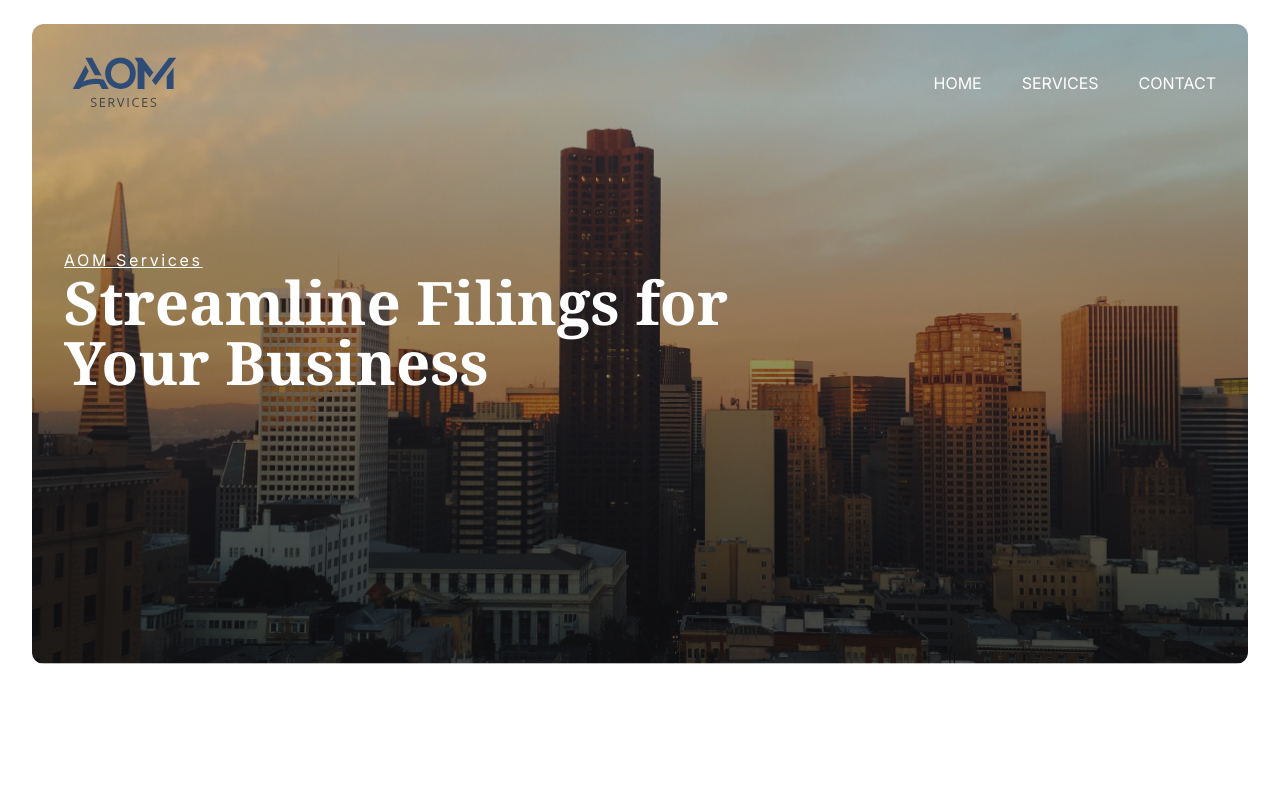
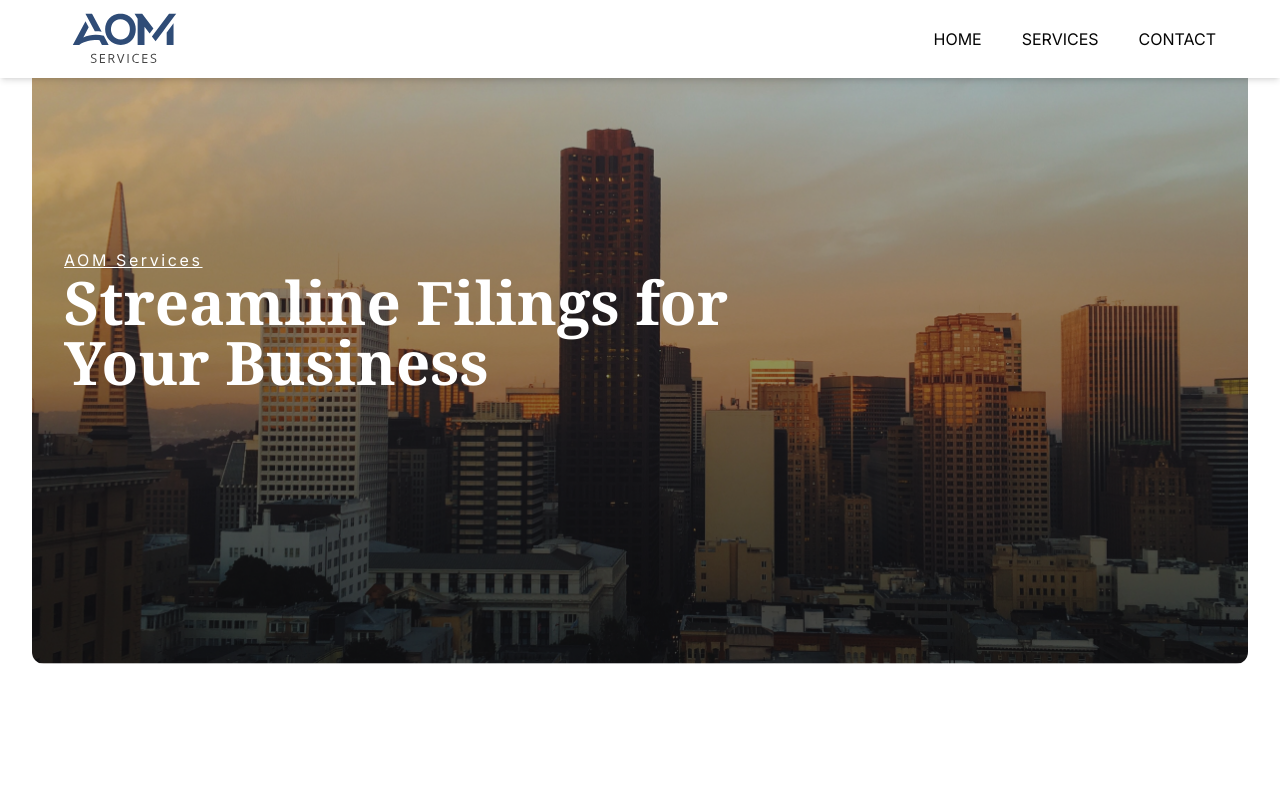
Before and after one commit to Sainath213/aom-services, a Next.js app: page / in a window 1280 px wide. Shown: the top 796 px of the page. Built offline with nearby package versions, Linux system fonts and the light colour scheme; a web font is replaced by a local one.

Commit message:
add navbar scroll animation

```diff
--- a/app/(shared)/Navbar.tsx
+++ b/app/(shared)/Navbar.tsx
@@ -1,14 +1,16 @@
 'use client';
 
-import { MouseEventHandler, useState } from 'react';
+import { MouseEventHandler, useEffect, useState } from 'react';
 import Link from 'next/link';
 import BurguerMobileIcon from '@/public/svg/BurguerMobileIcon';
 import NavbarIcon from '@/public/svg/NavbarIcon';
 import cn from 'clsx';
-import { motion } from 'framer-motion';
+import { motion, useScroll } from 'framer-motion';
 
 export default function Navbar() {
   const [mobileOpen, setMobileOpen] = useState(false);
+  const { scrollYProgress } = useScroll();
+  const [scrolled, setScrolled] = useState(false); // Add this line
 
   const closeNavbar = () => {
     setMobileOpen(false);
@@ -18,25 +20,56 @@ export default function Navbar() {
     setMobileOpen((prev) => !prev);
   };
 
+  useEffect(() => {
+    const unsubscribe = scrollYProgress.onChange((v) => {
+      setScrolled(v > 0);
+    });
+
+    return () => {
+      unsubscribe();
+    };
+  }, [scrollYProgress]);
+
+  console.log(scrolled);
+
   return (
-    <nav className='fixed left-0 top-0 z-10 w-full'>
-      <div className='mx-auto flex max-w-[1336px] items-center justify-between px-6 pt-7 md:px-16 md:pt-12'>
+    <nav
+      className={cn(
+        'absolute left-0 top-0 z-10 w-full transition-all duration-300 ease-in-out',
+        scrolled && '!fixed bg-[#ffffff] shadow-md',
+      )}
+    >
+      <div
+        className={cn(
+          'mx-auto flex max-w-[1336px] items-center justify-between px-6 pt-7 md:px-16 md:pt-12',
+          scrolled && '!pb-1 !pt-1',
+        )}
+      >
         <Link href={'#home'}>
           <NavbarIcon />
         </Link>
         <ul className='hidden gap-10 text-base text-white md:flex'>
           <li>
-            <a href='#home' className='hover:underline'>
+            <a
+              href='#home'
+              className={cn('hover:underline', scrolled && 'text-[#050505]')}
+            >
               HOME
             </a>
           </li>
           <li>
-            <a href={'#services'} className='hover:underline'>
+            <a
+              href={'#services'}
+              className={cn('hover:underline', scrolled && 'text-[#050505]')}
+            >
               SERVICES
             </a>
           </li>
           <li>
-            <a href={'#contact'} className='hover:underline'>
+            <a
+              href={'#contact'}
+              className={cn('hover:underline', scrolled && 'text-[#050505]')}
+            >
               CONTACT
             </a>
           </li>
@@ -45,7 +78,10 @@ export default function Navbar() {
         <button
           className={cn(
             'burguer-menu z-[9999] inline-grid h-12 w-12 place-items-center md:hidden',
-            mobileOpen ? 'burguer-menu-open' : 'burguer-menu-closed',
+            mobileOpen
+              ? 'burguer-menu-open !stroke-[#050505]'
+              : 'burguer-menu-closed',
+            scrolled ? 'stroke-[#050505]' : 'stroke-[#ffffff]',
           )}
           onClick={toggleMenu}
         >
--- a/app/globals.css
+++ b/app/globals.css
@@ -51,7 +51,6 @@
 /* closed */
 
 .burguer-menu-closed .middleBar {
-  stroke: #ffffff;
   transform: none;
 }
 
@@ -68,7 +67,7 @@
 /* open */
 
 .burguer-menu-open * {
-  stroke: #050505;
+  stroke: inherit;
 }
 
 .burguer-menu-open .middleBar {
--- a/public/svg/BurguerMobileIcon.tsx
+++ b/public/svg/BurguerMobileIcon.tsx
@@ -6,10 +6,11 @@ export default function BurguerMobileIcon() {
       viewBox='0 0 30 31'
       fill='none'
       xmlns='http://www.w3.org/2000/svg'
+      stroke='inherit'
     >
       <path
         d='M3.75 7.70001H26.25'
-        stroke='white'
+        stroke='inherit'
         strokeWidth='2.5'
         strokeLinecap='round'
         strokeLinejoin='round'
@@ -17,7 +18,7 @@ export default function BurguerMobileIcon() {
       />
       <path
         d='M3.75 15.2H26.25'
-        stroke='white'
+        stroke='inherit'
         strokeWidth='2.5'
         strokeLinecap='round'
         strokeLinejoin='round'
@@ -25,7 +26,7 @@ export default function BurguerMobileIcon() {
       />
       <path
         d='M3.75 22.7H26.25'
-        stroke='white'
+        stroke='inherit'
         strokeWidth='2.5'
         strokeLinecap='round'
         strokeLinejoin='round'
```
